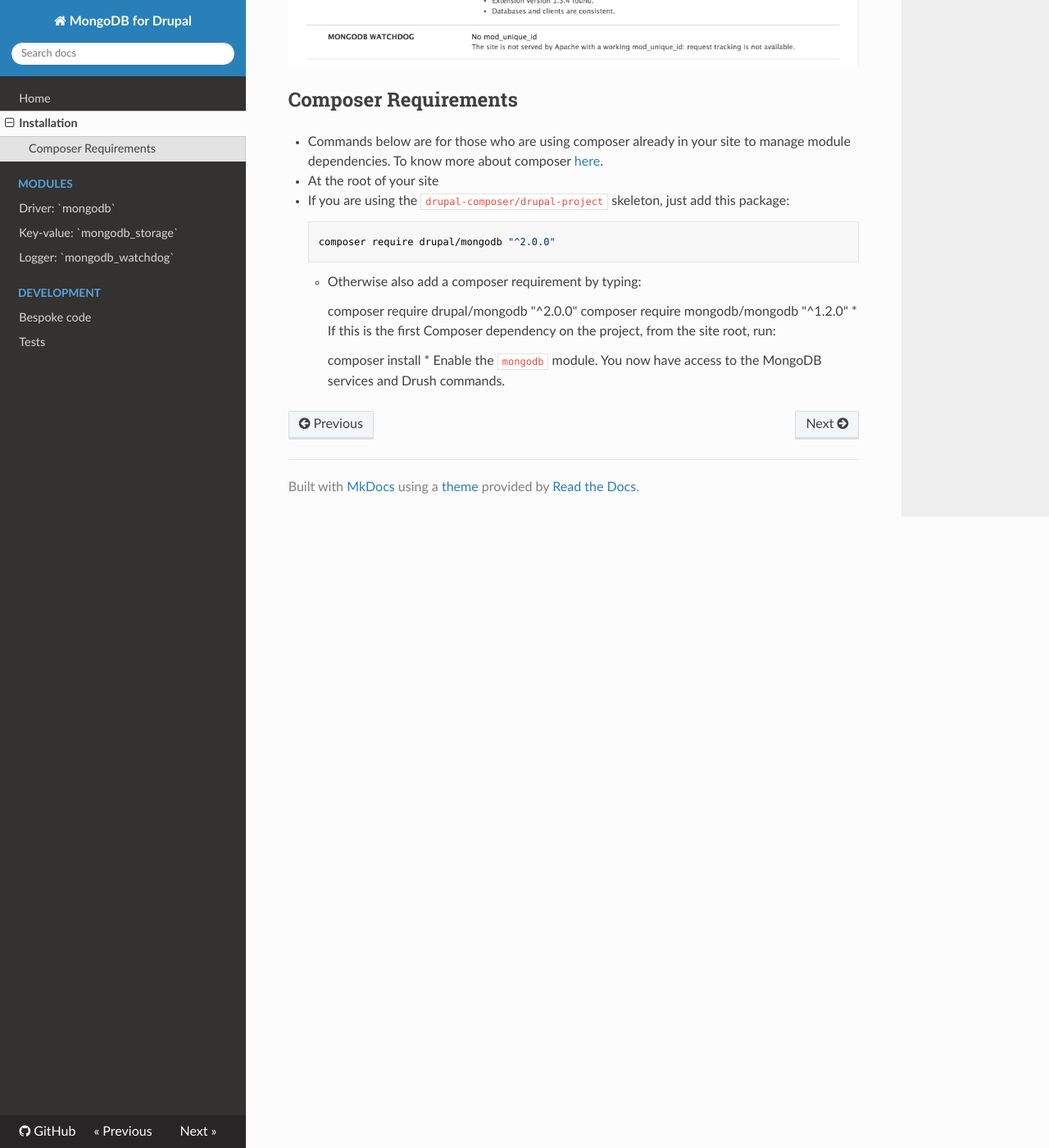
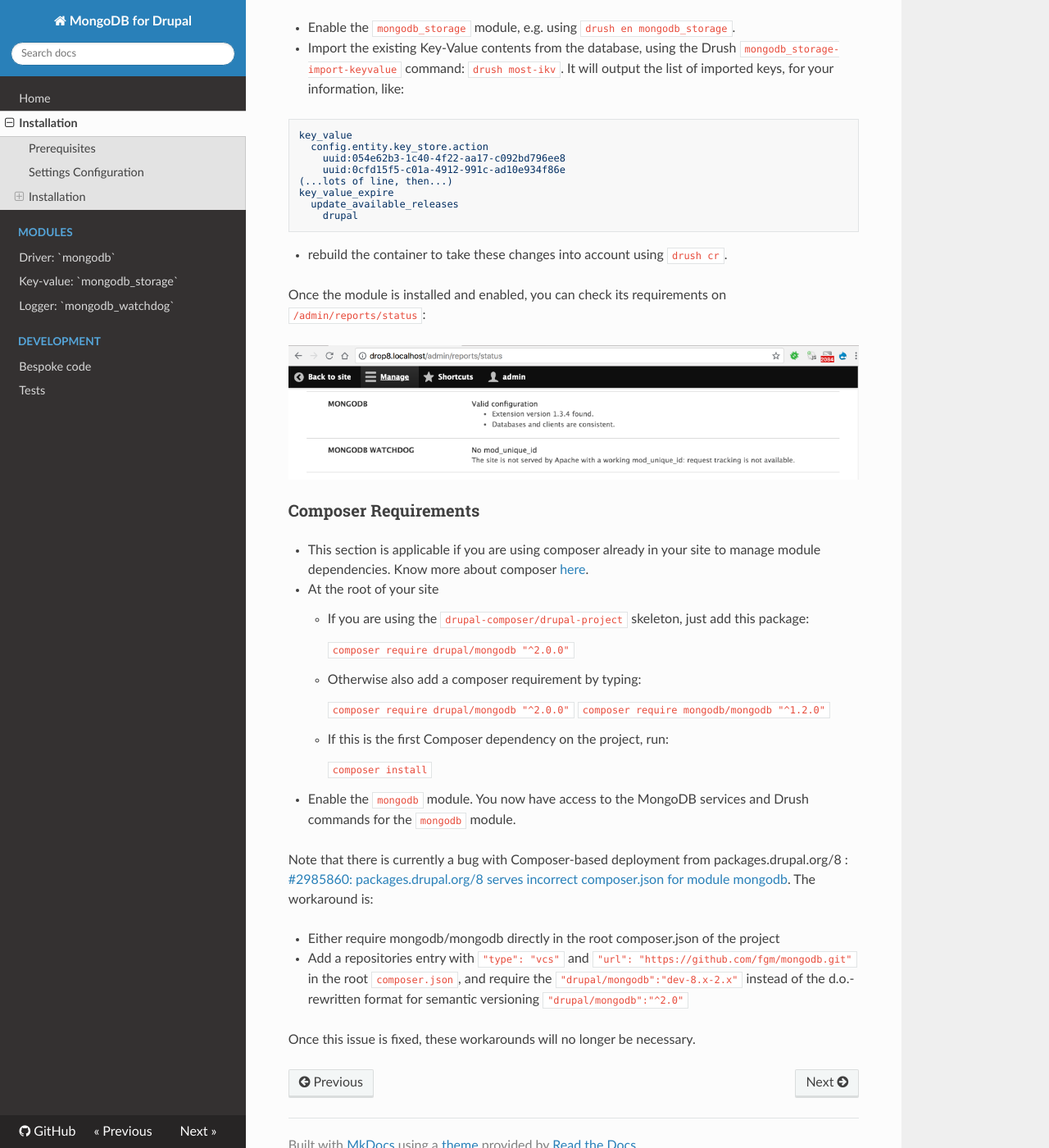
Before and after one commit to fgm/mongodb, an MkDocs documentation site: the page built from docs/install.md, in a window 1280 px wide and 1400 px high, scrolled down 2079 px. Shown: the whole window at 82% size. Built offline with MkDocs 1.6.1, drawn with Linux system fonts in a browser that asks for light colours; nearby versions of some CDN libraries; old or Windows-style settings are respelled for this version of MkDocs; some of the changed text lies outside the part shown.

Commit message:
Issue #2760825 by kswamy (#49): improved redacted documentation in mkdocs

````diff
--- a/docs/install.md
+++ b/docs/install.md
@@ -1,14 +1,27 @@
 #Installation and Settings
+##Prerequisites
 The MongoDB module and sub-modules need some configuration to be useful. This
 guide assumes that :
 
-* a [MongoDB][download] 3.0 to 3.6 instance is already installed, configured, and
+* a [MongoDB][download] 3.0 to 4.0 server instance is already installed, configured, and
   available to connect to from the Drupal instance.
 * the site will be running [Drupal][drupal] 8.[56].x, with [Drush][drush] 8.x.
 * the [mongodb][mongodb] (not [mongo][mongo]) PHP extension version 1.1.7 or
   later is installed and configured.
 * PHP is version 7.[01].x. At this point, [PHP 7.2.x][php72] might not pass the
   test suite. It should be compatible by the time Drupal 8.6.0 is released.
+
+**NOTE** : There is a plan to support Drush 9.x and it can be tracked [here][drush9]
+
+In a nutshell, any MongoDB server >=3.6, PHP extension >= 1.3.4, MongoDB PHP library >= 1.2.0 and PHP version >= 7.1. We recommend using composer for installing this module. For details refer [below](#composer-requirements).
+
+For more details about MongoDB extension and library for PHP check [here][PHPMongoDBext]
+
+ Some more links for you:
+
+   * [MongoDB Mac installation][MongoDBMac]
+   * [MongoDB LINUX installation][MongoDBLinux]
+   * [MongoDB Windows installation][MongoDBWindows]
 
 [download]: https://www.mongodb.org/downloads
 [drupal]: https://www.drupal.org/project/drupal
@@ -17,12 +30,18 @@ guide assumes that :
 [mongo]: http://php.net/mongo
 [mongodb]: http://php.net/mongodb
 [php72]: https://www.drupal.org/node/2936045
+[drush9]: https://www.drupal.org/project/mongodb/issues/2986785
+[PHPMongoDBext]: http://php.net/mongodb
+[MongoDBMac]: https://docs.mongodb.com/manual/tutorial/install-mongodb-on-os-x/
+[MongoDBLinux]: https://docs.mongodb.com/manual/administration/install-on-linux/
+[MongoDBWindows]: https://docs.mongodb.com/manual/tutorial/install-mongodb-on-windows/
 
-If MongoDB 3.0 to 3.5 is installed on `localhost:27017` and `mongod` was started
+If MongoDB 3.0 to 4.0 is installed on `localhost:27017` and `mongod` was started
 with the `–httpinterface` option, you may view the web admin interface:
 
     http://localhost:28017/
 
+##Settings Configuration
 * Download the module package, as per
   [Installing contributed modules (Drupal 8)][install]
 * Copy the relevant section from the `mongodb/example.settings.local.php` to
@@ -68,10 +87,10 @@ $settings['mongodb'] = [
       same `default` MongoDB server, but in a separate `keyvalue` database.
     * the `logger` database alias will store logger collections on the same
       `default` MongoDB server, but in a separate `logger` database.
-* To use the MongoDB Key-Value (Expirable) storage:
-  * ensure there is a `keyvalue` database alias in `settings.local.php`, like
+  * To use the MongoDB Key-Value (Expirable) storage:
+    * ensure there is a `keyvalue` database alias in `settings.local.php`, like
     in the previous lines.
-  * declare MongoDB as the default keyvalue storage implementation by editing
+    * declare MongoDB as the default keyvalue storage implementation by editing
     the existing declarations in the `sites/default/services.yml` file:
 
 ```yaml
@@ -82,8 +101,9 @@ factory.keyvalue.expirable:
   keyvalue_expirable_default: keyvalue.expirable.mongodb
 ```
 
-  * enable the `mongodb_storage` module, e.g. using `drush en mongodb_storage`.
-  * import the existing Key-Value contents from the database, using the Drush
+## Installation
+  * Enable the `mongodb_storage` module, e.g. using `drush en mongodb_storage`.
+  * Import the existing Key-Value contents from the database, using the Drush
     `mongodb_storage-import-keyvalue` command: `drush most-ikv`. It will output
     the list of imported keys, for your information, like:
 
@@ -106,27 +126,38 @@ Once the module is installed and enabled, you can check its requirements on
 ![MongoDB on status page](images/mongodb-requirements.png)
 
 
-##Composer Requirements
+###Composer Requirements
 
-* Commands below are for those who are using composer already in your site to
-  manage module dependencies. To know more about composer [here][composer].
+* This section is applicable if you are using composer already in your site to
+  manage module dependencies. Know more about composer [here][composer].
 
 [composer]: https://www.drupal.org/docs/develop/using-composer/using-composer-to-manage-drupal-site-dependencies
 
-* At the root of your site
-  * If you are using the `drupal-composer/drupal-project` skeleton, just add
-    this package:
+  * At the root of your site
+    * If you are using the `drupal-composer/drupal-project` skeleton, just add
+      this package:
 
-        composer require drupal/mongodb "^2.0.0"
-  * Otherwise also add a composer requirement by typing:
+         `composer require drupal/mongodb "^2.0.0"`
 
-        composer require drupal/mongodb "^2.0.0"
-        composer require mongodb/mongodb "^1.2.0"
-* If this is the first Composer dependency on the project, from the site root,
-  run:
+    * Otherwise also add a composer requirement by typing:
 
-        composer install
-* Enable the `mongodb` module. You now have access to the MongoDB services and
-  Drush commands.
+        `composer require drupal/mongodb "^2.0.0"`
+        `composer require mongodb/mongodb "^1.2.0"`
+
+    * If this is the first Composer dependency on the project, run:
+
+        `composer install`
+
+  * Enable the `mongodb` module. You now have access to the MongoDB services and
+  Drush commands for the `mongodb` module.
 
 [install]: https://www.drupal.org/documentation/install/modules-themes/modules-8
+
+Note that there is currently a bug with Composer-based deployment from packages.drupal.org/8 : [#2985860: packages.drupal.org/8 serves incorrect composer.json for module mongodb][composer issue]. The workaround is:
+
+* Either require mongodb/mongodb directly in the root composer.json of the project
+* Add a repositories entry with `"type": "vcs"` and `"url": "https://github.com/fgm/mongodb.git"` in the root `composer.json`, and require the `"drupal/mongodb":"dev-8.x-2.x"` instead of the d.o.-rewritten format for semantic versioning `"drupal/mongodb":"^2.0"`
+
+Once this issue is fixed, these workarounds will no longer be necessary.
+
+[composer issue]: https://www.drupal.org/project/project_composer/issues/2985860
````
Also changed, not shown: docs/index.md (+8 -6 lines), docs/modules/mongodb_storage.md (+1 -0 lines), docs/modules/mongodb_watchdog.md (+23 -6 lines).
